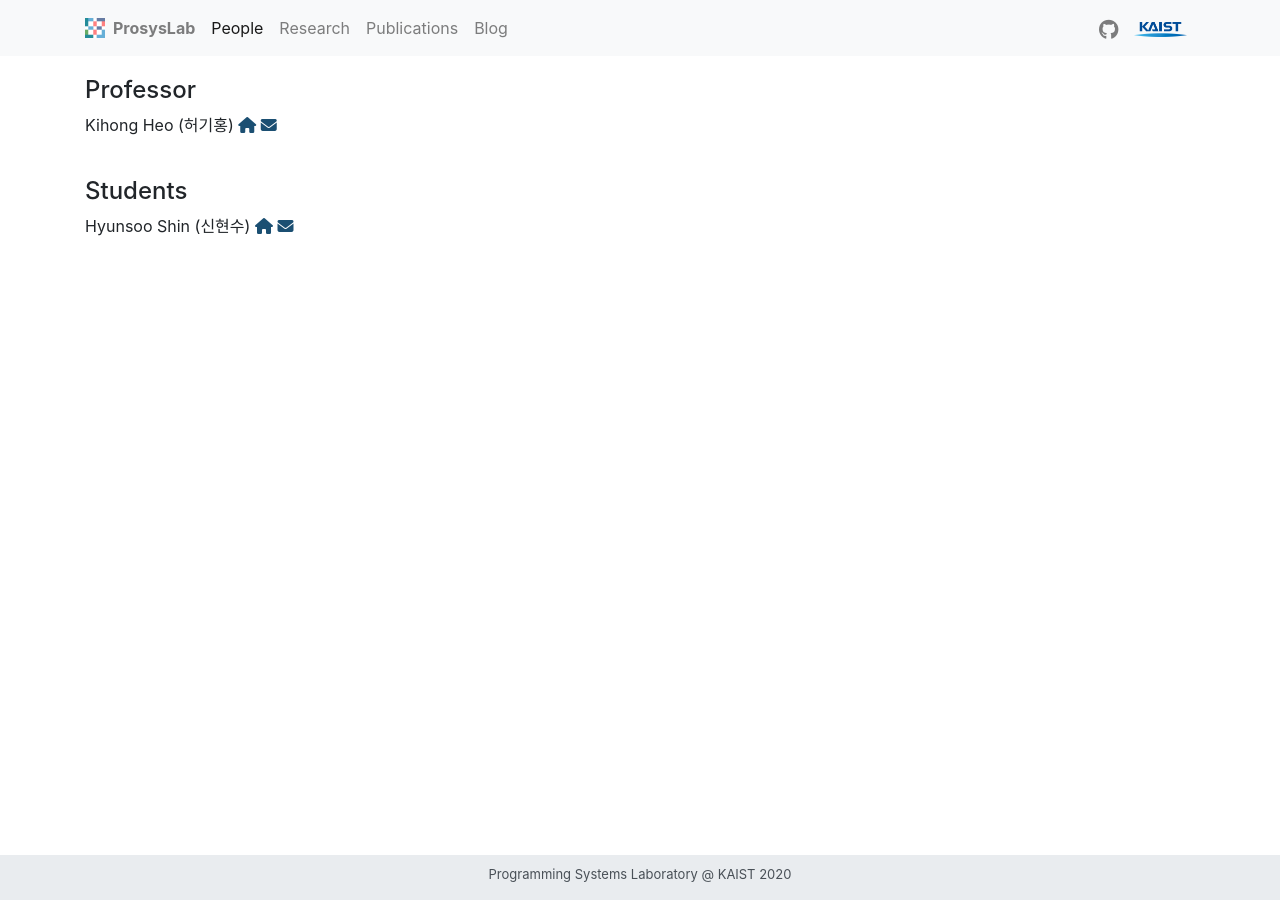
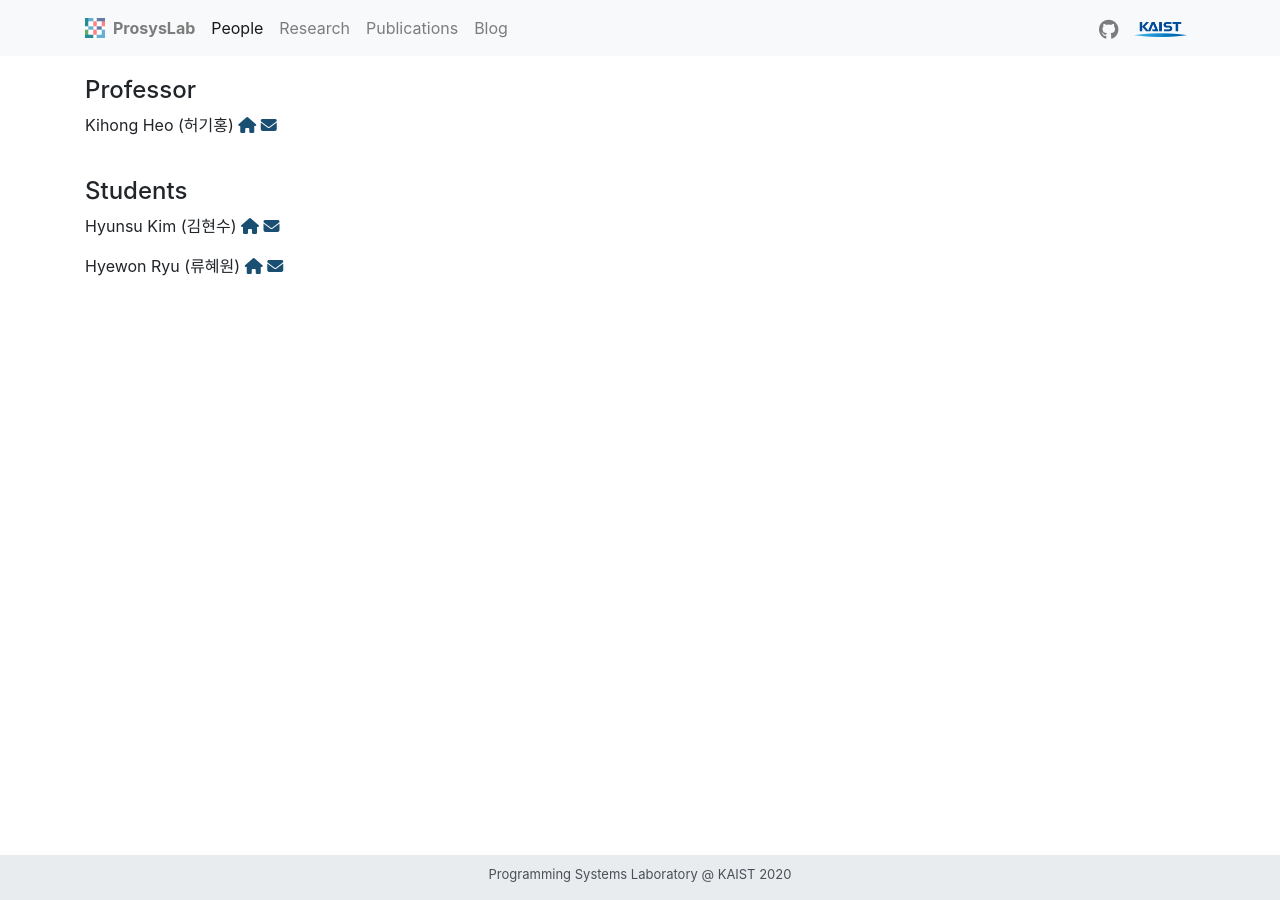
Before and after one commit to prosyslab/prosyslab.github.io, a Jekyll site: the page built from people.html, in a window 1280 px wide. Built offline with Jekyll 4.4.1, drawn with Linux system fonts in a browser that asks for light colours; nearby versions of some CDN libraries.

Commit message:
[People] update

```diff
--- a/_data/people.yml
+++ b/_data/people.yml
@@ -5,7 +5,13 @@ professor:
     email: kihong.heo@kaist.ac.kr
 
 master:
-  - name: Hyunsoo Shin
-    name-korean: 신현수
-    homepage: https://sites.google.com/view/hyunsooda
-    email: hyunsooda@kaist.ac.kr
+  - name: Hyunsu Kim
+    name-korean: 김현수
+    homepage: https://prosys.kaist.ac.kr
+    email: hyunsu.kim00@kaist.ac.kr
+
+undergrad:
+  - name: Hyewon Ryu
+    name-korean: 류혜원
+    homepage: https://prosys.kaist.ac.kr
+    email: un0211@kaist.ac.kr
--- a/people.html
+++ b/people.html
@@ -22,6 +22,12 @@ title: ProsysLab &middot; People
           <a href=mailto:{{ ms.email }}><i class="fas fa-envelope"style="color:#1B4F72"></i></a>
         </p>
       {% endfor %}
+      {% for ms in site.data.people.undergrad %}
+        <p class="main-text">{{ ms.name }} ({{ ms.name-korean }})
+          <a href={{ ms.homepage }}><i class="fas fa-home"style="color:#1B4F72"></i></a>
+          <a href=mailto:{{ ms.email }}><i class="fas fa-envelope"style="color:#1B4F72"></i></a>
+        </p>
+      {% endfor %}
     </div>
   </div>
 </div>
```
Also changed, not shown: Gemfile.lock.
